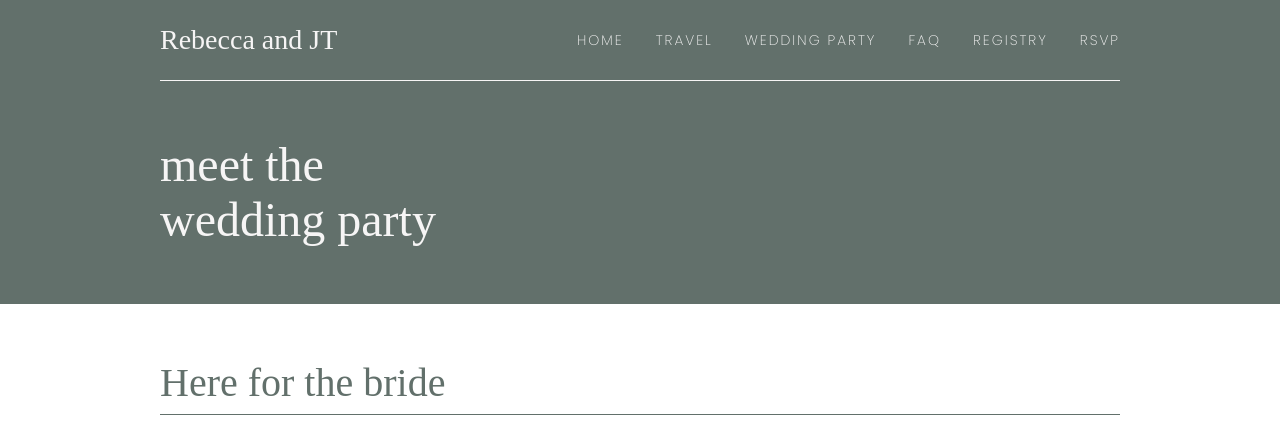
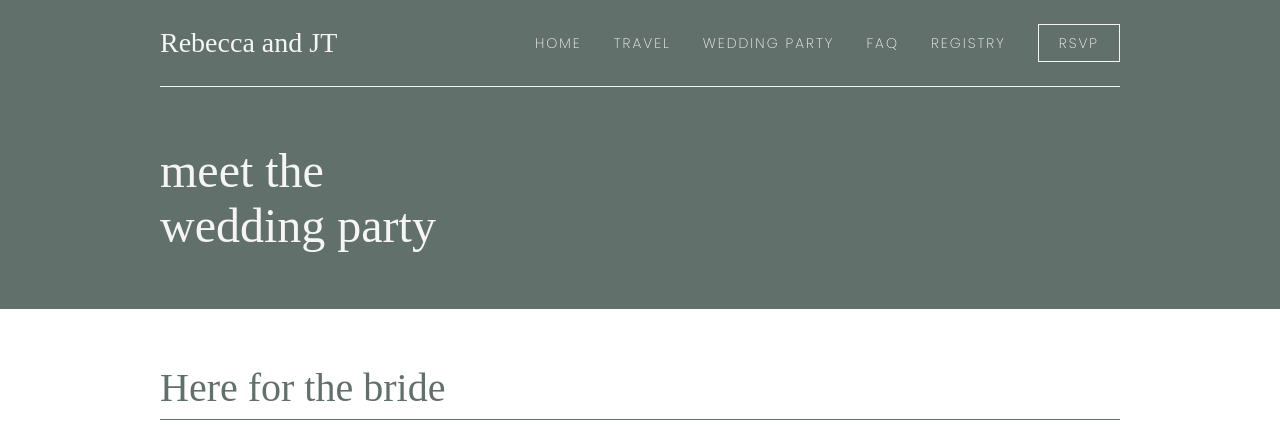
Before and after one commit to raplanch/Wedding-Website, a website built with Parcel: page wedding-party.html in a window 1280 px wide. Shown: the top 425 px of the page. Built offline with nearby package versions, Linux system fonts and the light colour scheme; a web font is replaced by a local one.

Commit message:
Created RSVP button for desktop navigation

```diff
--- a/fa-qs.css
+++ b/fa-qs.css
@@ -79,6 +79,19 @@
 }
 .navbar-interactive-link:hover {
   color: var(--dl-color-primary-lightgreen);
+}
+.navbar-interactive-link-rsvp {
+  color: var(--dl-color-primary-white);
+  transition: 0.3s;
+  margin-left: var(--dl-space-space-twounits);
+  border: 1px solid var(--dl-color-primary-white);
+  font-weight: 500;
+  padding: 10px 20px;
+  text-decoration: none;
+}
+.navbar-interactive-link-rsvp:hover {
+  color: var(--dl-color-primary-lightgreen);
+  border: 1px solid var(--dl-color-primary-lightgreen);
 }
 .navbar-interactive-burger-menu {
   display: none;
--- a/index.css
+++ b/index.css
@@ -79,6 +79,19 @@
 }
 .navbar-interactive-link:hover {
   color: var(--dl-color-primary-lightgreen);
+}
+.navbar-interactive-link-rsvp {
+  color: var(--dl-color-primary-white);
+  transition: 0.3s;
+  margin-left: var(--dl-space-space-twounits);
+  border: 1px solid var(--dl-color-primary-white);
+  font-weight: 500;
+  padding: 10px 20px;
+  text-decoration: none;
+}
+.navbar-interactive-link-rsvp:hover {
+  color: var(--dl-color-primary-lightgreen);
+  border: 1px solid var(--dl-color-primary-lightgreen);
 }
 .navbar-interactive-burger-menu {
   display: none;
--- a/travel.css
+++ b/travel.css
@@ -79,6 +79,19 @@
 }
 .navbar-interactive-link:hover {
   color: var(--dl-color-primary-lightgreen);
+}
+.navbar-interactive-link-rsvp {
+  color: var(--dl-color-primary-white);
+  transition: 0.3s;
+  margin-left: var(--dl-space-space-twounits);
+  border: 1px solid var(--dl-color-primary-white);
+  font-weight: 500;
+  padding: 10px 20px;
+  text-decoration: none;
+}
+.navbar-interactive-link-rsvp:hover {
+  color: var(--dl-color-primary-lightgreen);
+  border: 1px solid var(--dl-color-primary-lightgreen);
 }
 .navbar-interactive-burger-menu {
   display: none;
--- a/wedding-party.css
+++ b/wedding-party.css
@@ -80,6 +80,19 @@
 .navbar-interactive-link:hover {
   color: var(--dl-color-primary-lightgreen);
 }
+.navbar-interactive-link-rsvp {
+  color: var(--dl-color-primary-white);
+  transition: 0.3s;
+  margin-left: var(--dl-space-space-twounits);
+  border: 1px solid var(--dl-color-primary-white);
+  font-weight: 500;
+  padding: 10px 20px;
+  text-decoration: none;
+}
+.navbar-interactive-link-rsvp:hover {
+  color: var(--dl-color-primary-lightgreen);
+  border: 1px solid var(--dl-color-primary-lightgreen);
+}
 .navbar-interactive-burger-menu {
   display: none;
 }
@@ -160,13 +173,6 @@
 .navbar-interactive-text1 {
   color: var(--dl-color-primary-brown);
   margin-bottom: var(--dl-space-space-unit);
-  font-weight: 300;
-}
-.navbar-interactive-text2 {
-  color: var(--dl-color-primary-brown);
-  margin-bottom: var(--dl-space-space-unit);
-  padding-block: 6px;
-  outline-color: #f1f1f1;
   font-weight: 300;
 }
 .navbar-interactive-root-class-name {
--- a/wedding-party.html
+++ b/wedding-party.html
@@ -105,7 +105,7 @@
                       href="https://www.zola.com/wedding/jtandrebecca/rsvp"
                       target="_blank"
                       rel="noreferrer noopener"
-                      class="navbar-interactive-link Navigation"
+                      class="navbar-interactive-link-rsvp Navigation"
                     >
                       <span>RSVP</span>
                     </a>
@@ -181,7 +181,7 @@
                       href="https://www.zola.com/wedding/jtandrebecca/rsvp"
                       target="_blank"
                       rel="noreferrer noopener"
-                      class="navbar-interactive-text2 Navigation"
+                      class="navbar-interactive-text1 Navigation"
                     >
                       <span>RSVP</span>
                     </a>
```
Also changed, not shown: fa-qs.html (+1 -1 lines), index.html (+1 -1 lines), travel.html (+1 -1 lines).
